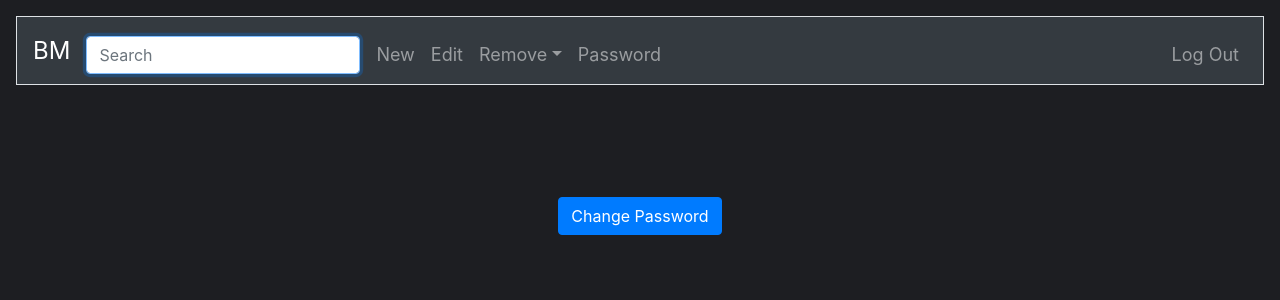
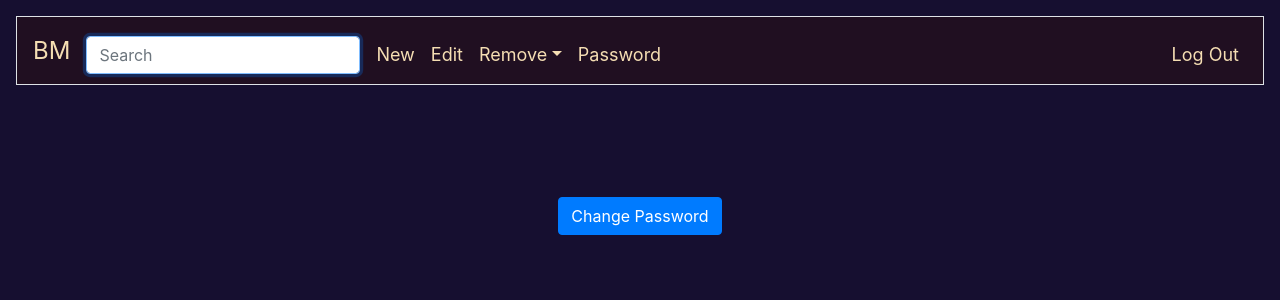
Before and after one commit to alfiomartini/cs50Final, a Flask app: page /change in a window 1280 px wide. Shown: the top 300 px of the page. Run offline with Flask 2, Linux system fonts and the light colour scheme; a user stored in the database is signed in; some libraries are stand-ins or nearby versions.

Commit message:
Changed front-end colours

```diff
--- a/static/styles.css
+++ b/static/styles.css
@@ -1,3 +1,4 @@
+/* Navbar */
 .navbar{
     position: sticky;
     top: 5px;
@@ -14,17 +15,29 @@ nav .navbar-brand
     z-index: -1;
 }
 
-/* nav.navbar{
-    background-color: #7f5a83;
-    background-image: linear-gradient(315deg, #7f5a83 0%, #0d324d 74%);
+
+.dropdown-menu a:hover{
+    background-color:#200f21;
 }
 
-.nav-link {
-    color: whitesmoke;
-} */
+/* see: https://stackoverflow.com/questions/18529274/change-navbar-color-in-twitter-bootstrap */
+.navbar-custom{
+    background-color:#200f21;
+}
 
-.dropdown-menu a:hover{
-    background-color:blue;
+.navbar-custom .navbar-brand,
+.navbar-custom .navbar-text {
+    color: wheat;
+}
+
+/* change the link color */
+.navbar-custom .navbar-nav .nav-link {
+    color: wheat;
+}
+/* change the color of active or hovered links */
+.navbar-custom .nav-item.active .nav-link,
+.navbar-custom .nav-item:hover .nav-link {
+    color: lightsteelblue;
 }
 
 @media screen and (min-width: 700px){
@@ -33,13 +46,34 @@ nav .navbar-brand
     }
   }
 
-/* */
+/* Global Settings */
+
 body{
-    /* dark slate https://hookagency.com/website-color-schemes/ */
-    background-color:#1d1e22; /*#161748;*/
-    color: lightgreen;
+    background-color:#160f30;
 }
-/*  */
+
+/* center button */
+#btn-chg{
+    display: block;
+    margin: 0 auto;
+}
+
+
+main
+{
+    /* scroll horizontally as needed */
+    overflow-x: auto;
+}
+
+main img
+{
+    /* constrain images on small screens */
+    max-width: 100%;
+}
+
+
+/* Forms */
+
 form {
     text-align: center;
 }
@@ -55,34 +89,14 @@ main .form-control
     /* center contents */
 }
 
-/* change password */
-
-/* center button: this is always hard :-) */
-#btn-chg{
-    display: block;
-    margin: 0 auto;
-}
-
-/*    */
-main
-{
-    /* scroll horizontally as needed */
-    overflow-x: auto;
-}
-
-main img
-{
-    /* constrain images on small screens */
-    max-width: 100%;
-}
-
-/*     */
+/* .resources in: index.html, search.html,  */
 .resources{
-    font-size: 17px;
+    font-size: 18px;
     font-family: 'Times New Roman', Times, serif;
     list-style-type: none;
     margin: 0;
     padding: 0px 5px 8px 5px;
+    /* background-color: black; */
 }
 
 
@@ -92,12 +106,13 @@ main img
     font-family: Georgia, 'Times New Roman', Times, serif;
     font-weight: bold;
     padding: 3px 5px;
+    color: lightblue;
 }
 
 .resources li a{
     display: inline-block;
     text-decoration: none;
-    color: whitesmoke;
+    color: wheat;
     font-size: 15px;
     font-family: 'Nanum Gothic', sans-serif; /* 'Open Sans Condensed', sans-serif;*/
     padding: 1px 6px;
@@ -111,7 +126,7 @@ main img
     background-color: whitesmoke;
 }
 
-/*  */
+/* Tooltips */
 
 .tooltip-inner{
     font-size: 14px;
--- a/templates/layout.html
+++ b/templates/layout.html
@@ -37,7 +37,7 @@
     </head>
     <body>
 
-        <nav class="navbar navbar-expand-md  navbar-dark bg-dark border m-3">
+        <nav class="navbar navbar-expand-md  navbar-custom border m-3">
             <a class="navbar-brand" href="/">BM</a>
             <button aria-controls="navbar" aria-expanded="false" aria-label="Toggle navigation"
                  class="navbar-toggler" data-target="#navbar" data-toggle="collapse"
```
